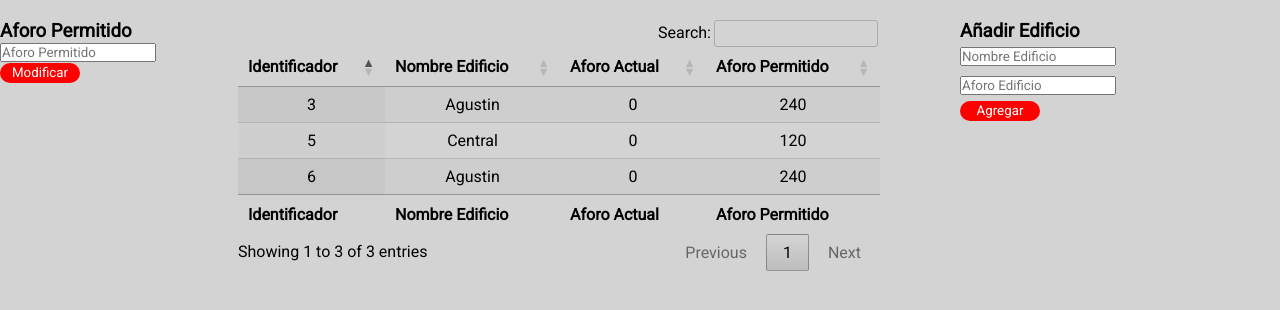
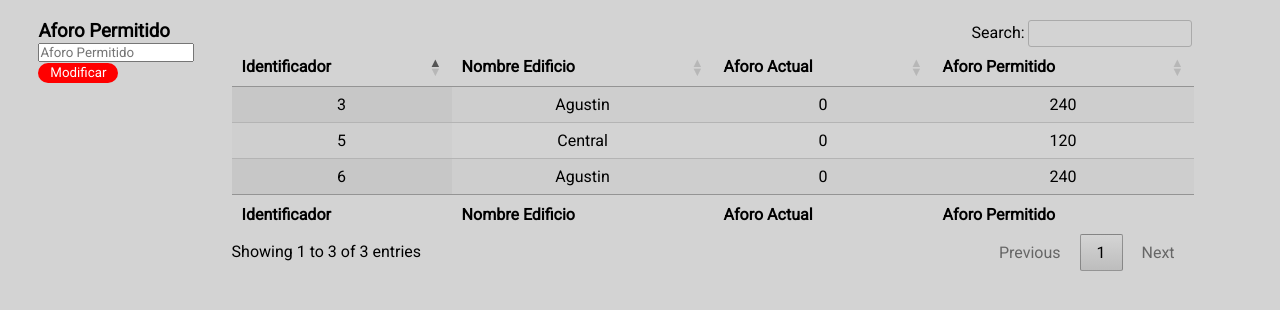
Before and after one commit to Marchel0/proyecto1, a PHP site: page /mantenedor.php?id_cuenta= in a window 1280 px wide. Shown: the part 80-390 px from the top of the page. Run offline with PHP 8.4, Linux system fonts and the light colour scheme; data comes from the database, SQL or seed files in the repository; data that the repository does not hold is empty; some libraries are stand-ins or nearby versions.

Commit message:
Edicion y agregación de funciones
edición main.css
edición mantenedor.php
edición ventana-emergente.css

```diff
--- a/main.css
+++ b/main.css
@@ -127,13 +127,14 @@ body{
     }
 
     .tabla-datos{
-        width: 50%;
+        width: 75%;
         margin: 0 auto;
+        padding-right: 4%;
+    }
+    .aforo-permitido{
+    padding-left: 3%;
     }
 
-    .añadir-edificio{
-        width: 25%;
-    }
 
     .añadir-edificio input{
         margin-top: 5px;
--- a/mantenedor.php
+++ b/mantenedor.php
@@ -8,6 +8,7 @@
 <head>
     <meta charset="UTF-8">
     <link rel="stylesheet" href="main.css">
+    <link rel="stylesheet" href="ventana-emergente.css">
     <title>Mantenedor</title>
 
     <script type="text/javascript" src="https://code.jquery.com/jquery-3.5.1.js"></script>
@@ -60,6 +61,7 @@
             </tfoot>
             </table>
         </div>
+
         <div class="añadir-edificio">
         <h3>Añadir Edificio</h3>
         <form action="agregar.php" method="POST">
--- /dev/null
+++ b/ventana-emergente.css
@@ -0,0 +1,18 @@
+ /* Notificación emergente*/
+.añadir-edificio{
+    background: lightgrey;
+    width: 30%;
+    color: black;
+    font-family: Arial, Helvetica, sans-serif;
+    font-size: 18px;
+    text-align: center;
+    padding: 33px;
+    min-height: 150px;
+    border-radius: 22px;
+    position: absolute;
+    left: 34%;
+    margin: 0 auto;
+    border:black 8px double;
+    display: none;
+
+}
```
